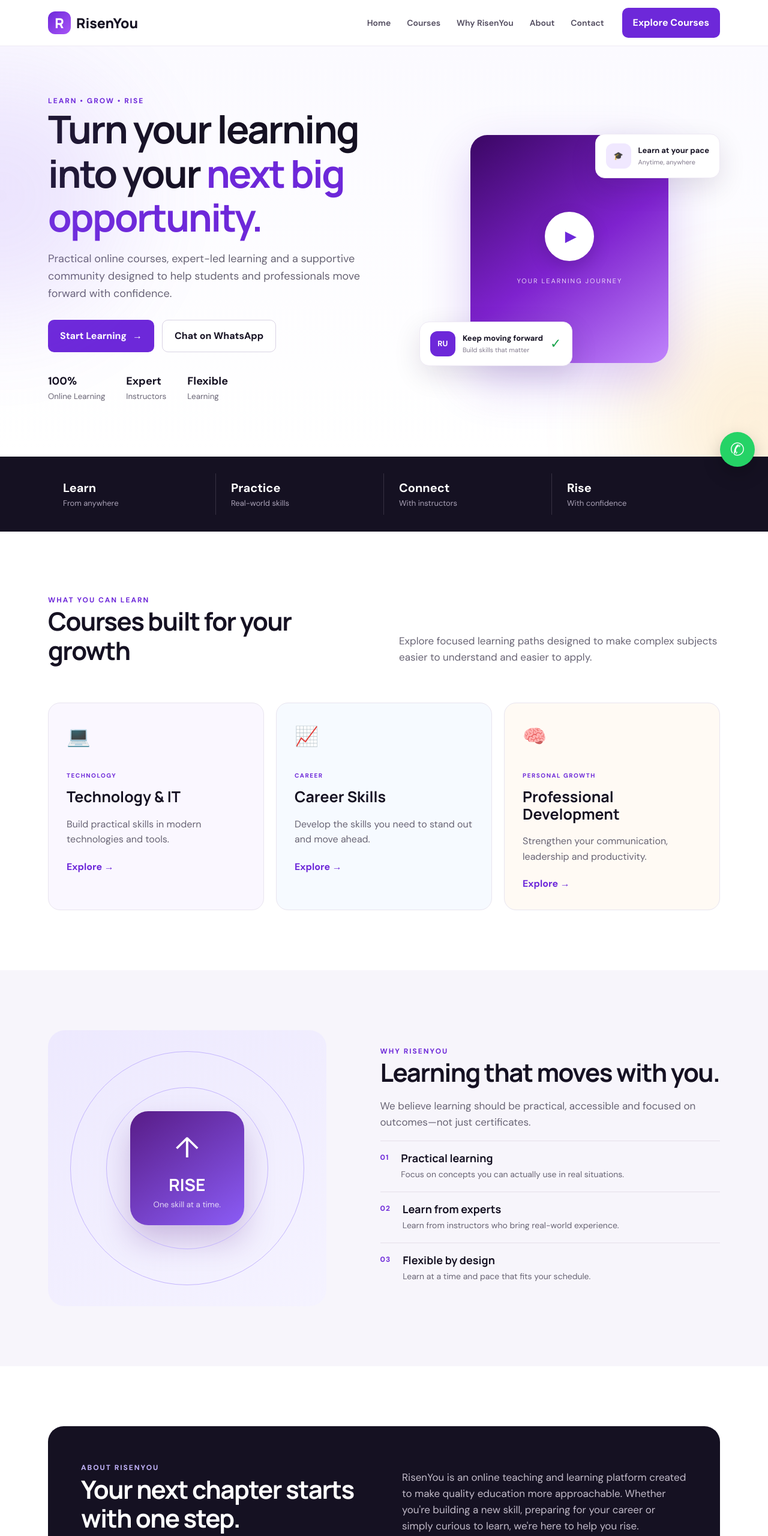
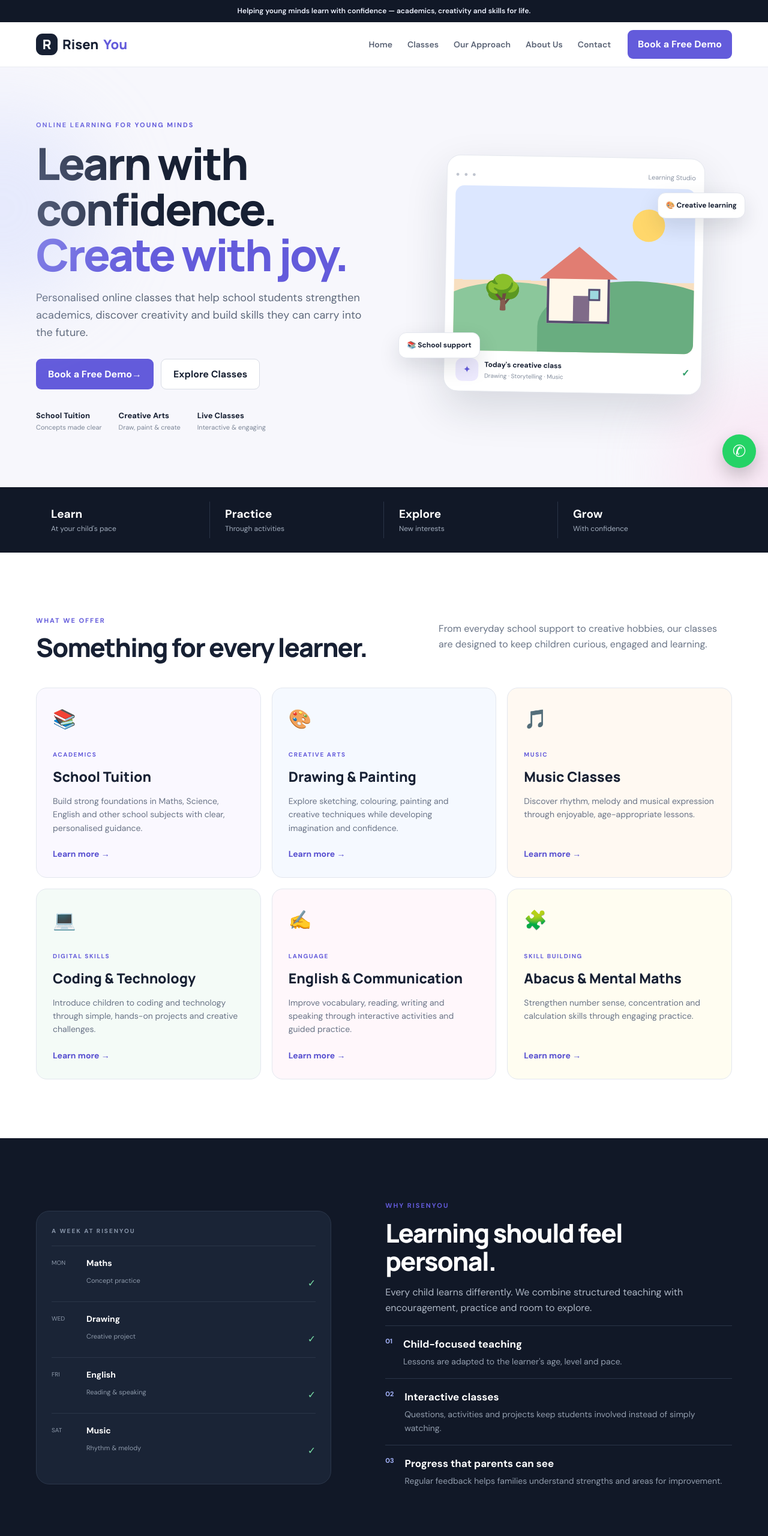
Before and after one commit to sijos07/risenyou, a plain HTML site: page index.html in a window 1280 px wide. Shown: the top 2560 px of the page at 60% size. Drawn offline with Linux system fonts and the light colour scheme.

Commit message:
version 2

```diff
--- a/assets/js/main.js
+++ b/assets/js/main.js
@@ -1 +1,4 @@
-const menuButton=document.querySelector('.menu-toggle');const nav=document.querySelector('.nav');if(menuButton){menuButton.addEventListener('click',()=>nav.classList.toggle('open'));}document.querySelectorAll('nav a').forEach(link=>link.addEventListener('click',()=>nav.classList.remove('open')));
+const menuButton=document.querySelector('.menu-toggle');
+const nav=document.querySelector('.nav');
+if(menuButton){menuButton.addEventListener('click',()=>{const open=nav.classList.toggle('open');menuButton.setAttribute('aria-expanded',open);});}
+document.querySelectorAll('nav a').forEach(link=>link.addEventListener('click',()=>nav.classList.remove('open')));
--- a/index.html
+++ b/index.html
@@ -1,143 +1,48 @@
 <!DOCTYPE html>
 <html lang="en">
 <head>
-  <meta charset="UTF-8">
-  <meta name="viewport" content="width=device-width, initial-scale=1.0">
-  <meta name="description" content="RisenYou - Online learning and teaching platform. Learn smarter, grow faster and build your future.">
-  <meta name="theme-color" content="#6d28d9">
-  <title>RisenYou | Learn. Grow. Rise.</title>
-  <link rel="stylesheet" href="assets/css/style.css">
+<meta charset="UTF-8"><meta name="viewport" content="width=device-width, initial-scale=1.0">
+<meta name="description" content="RisenYou - Online classes for school students including tuition, drawing, art, music, coding and creative skills.">
+<title>RisenYou | Learn. Create. Grow.</title>
+<link rel="preconnect" href="https://fonts.googleapis.com"><link rel="preconnect" href="https://fonts.gstatic.com" crossorigin>
+<link href="https://fonts.googleapis.com/css2?family=DM+Sans:wght@400;500;600;700&family=Manrope:wght@700;800&display=swap" rel="stylesheet">
+<link rel="stylesheet" href="assets/css/style.css">
 </head>
 <body>
-  <header class="site-header" id="home">
-    <div class="container nav">
-      <a class="logo" href="#home"><span>R</span> RisenYou</a>
-      <nav id="navMenu">
-        <a href="#home">Home</a>
-        <a href="#courses">Courses</a>
-        <a href="#why-us">Why RisenYou</a>
-        <a href="#about">About</a>
-        <a href="#contact">Contact</a>
-      </nav>
-      <a class="nav-cta" href="#courses">Explore Courses</a>
-      <button class="menu-toggle" aria-label="Open menu">☰</button>
-    </div>
-  </header>
-
-  <main>
-    <section class="hero">
-      <div class="hero-glow glow-one"></div>
-      <div class="hero-glow glow-two"></div>
-      <div class="container hero-grid">
-        <div class="hero-copy">
-          <div class="eyebrow">LEARN • GROW • RISE</div>
-          <h1>Turn your learning into your <span>next big opportunity.</span></h1>
-          <p>Practical online courses, expert-led learning and a supportive community designed to help students and professionals move forward with confidence.</p>
-          <div class="hero-actions">
-            <a class="btn btn-primary" href="#courses">Start Learning <span>→</span></a>
-            <a class="btn btn-secondary" href="https://wa.me/919999999999?text=Hi%20RisenYou%2C%20I%20would%20like%20to%20know%20more%20about%20your%20courses." target="_blank" rel="noopener">Chat on WhatsApp</a>
-          </div>
-          <div class="trust-row">
-            <div><strong>100%</strong><small>Online Learning</small></div>
-            <div><strong>Expert</strong><small>Instructors</small></div>
-            <div><strong>Flexible</strong><small>Learning</small></div>
-          </div>
-        </div>
-        <div class="hero-card">
-          <div class="floating-card top-card"><span class="icon">🎓</span><div><strong>Learn at your pace</strong><small>Anytime, anywhere</small></div></div>
-          <div class="learning-visual">
-            <div class="play-circle">▶</div>
-            <div class="visual-label">YOUR LEARNING JOURNEY</div>
-          </div>
-          <div class="floating-card bottom-card"><span class="avatar">RU</span><div><strong>Keep moving forward</strong><small>Build skills that matter</small></div><span class="check">✓</span></div>
-        </div>
-      </div>
-    </section>
-
-    <section class="stats">
-      <div class="container stats-grid">
-        <div><strong>Learn</strong><span>From anywhere</span></div>
-        <div><strong>Practice</strong><span>Real-world skills</span></div>
-        <div><strong>Connect</strong><span>With instructors</span></div>
-        <div><strong>Rise</strong><span>With confidence</span></div>
-      </div>
-    </section>
-
-    <section class="section" id="courses">
-      <div class="container">
-        <div class="section-heading">
-          <div><span class="eyebrow">WHAT YOU CAN LEARN</span><h2>Courses built for your growth</h2></div>
-          <p>Explore focused learning paths designed to make complex subjects easier to understand and easier to apply.</p>
-        </div>
-        <div class="course-grid">
-          <article class="course-card purple">
-            <div class="course-icon">💻</div><span class="tag">TECHNOLOGY</span>
-            <h3>Technology & IT</h3><p>Build practical skills in modern technologies and tools.</p><a href="#contact">Explore →</a>
-          </article>
-          <article class="course-card blue">
-            <div class="course-icon">📈</div><span class="tag">CAREER</span>
-            <h3>Career Skills</h3><p>Develop the skills you need to stand out and move ahead.</p><a href="#contact">Explore →</a>
-          </article>
-          <article class="course-card orange">
-            <div class="course-icon">🧠</div><span class="tag">PERSONAL GROWTH</span>
-            <h3>Professional Development</h3><p>Strengthen your communication, leadership and productivity.</p><a href="#contact">Explore →</a>
-          </article>
-        </div>
-      </div>
-    </section>
-
-    <section class="section light" id="why-us">
-      <div class="container why-grid">
-        <div class="why-art">
-          <div class="ring ring-one"></div><div class="ring ring-two"></div>
-          <div class="rise-box"><span>↑</span><strong>RISE</strong><small>One skill at a time.</small></div>
-        </div>
-        <div>
-          <span class="eyebrow">WHY RISENYOU</span>
-          <h2>Learning that moves with you.</h2>
-          <p class="lead">We believe learning should be practical, accessible and focused on outcomes—not just certificates.</p>
-          <div class="feature"><b>01</b><div><h3>Practical learning</h3><p>Focus on concepts you can actually use in real situations.</p></div></div>
-          <div class="feature"><b>02</b><div><h3>Learn from experts</h3><p>Learn from instructors who bring real-world experience.</p></div></div>
-          <div class="feature"><b>03</b><div><h3>Flexible by design</h3><p>Learn at a time and pace that fits your schedule.</p></div></div>
-        </div>
-      </div>
-    </section>
-
-    <section class="section" id="about">
-      <div class="container about-card">
-        <div>
-          <span class="eyebrow">ABOUT RISENYOU</span>
-          <h2>Your next chapter starts with one step.</h2>
-        </div>
-        <p>RisenYou is an online teaching and learning platform created to make quality education more approachable. Whether you're building a new skill, preparing for your career or simply curious to learn, we're here to help you rise.</p>
-      </div>
-    </section>
-
-    <section class="cta-section" id="contact">
-      <div class="container cta-inner">
-        <div>
-          <span class="eyebrow">READY TO START?</span>
-          <h2>Let's help you RisenYou.</h2>
-          <p>Have a question about courses or enrolment? Talk to us directly.</p>
-        </div>
-        <div class="contact-actions">
-          <a class="contact-link" href="tel:+919999999999">📞 <span><small>Call us</small>+91 99999 99999</span></a>
-          <a class="contact-link" href="https://wa.me/919999999999?text=Hi%20RisenYou%2C%20I%20would%20like%20to%20know%20more%20about%20your%20courses." target="_blank" rel="noopener">💬 <span><small>WhatsApp</small>Chat with us</span></a>
-        </div>
-      </div>
-    </section>
-  </main>
-
-  <footer>
-    <div class="container footer-grid">
-      <div><a class="logo" href="#home"><span>R</span> RisenYou</a><p>Learn. Grow. Rise.</p></div>
-      <div class="footer-links"><a href="#courses">Courses</a><a href="#why-us">Why RisenYou</a><a href="#about">About</a><a href="#contact">Contact</a></div>
-      <div class="footer-contact"><a href="tel:+919999999999">+91 99999 99999</a><a href="mailto:hello@risenyou.co.in">hello@risenyou.co.in</a></div>
-    </div>
-    <div class="container copyright">© 2026 RisenYou. All rights reserved.</div>
-  </footer>
-
-  <a class="whatsapp-float" href="https://wa.me/919999999999?text=Hi%20RisenYou%2C%20I%20would%20like%20to%20know%20more%20about%20your%20courses." target="_blank" rel="noopener" aria-label="Chat on WhatsApp">✆</a>
-  <script src="assets/js/main.js"></script>
-</body>
-</html>
+<div class="announcement">Helping young minds learn with confidence — academics, creativity and skills for life.</div>
+<header class="site-header"><div class="container nav">
+<a class="logo" href="#home"><span class="logo-mark">R</span>Risen<span>You</span></a>
+<nav id="navMenu"><a href="#home">Home</a><a href="#classes">Classes</a><a href="#approach">Our Approach</a><a href="#about">About Us</a><a href="#contact">Contact</a></nav>
+<a class="nav-cta" href="#contact">Book a Free Demo</a><button class="menu-toggle" aria-label="Open menu" aria-expanded="false">☰</button>
+</div></header>
+<main>
+<section class="hero" id="home"><div class="blob b1"></div><div class="blob b2"></div><div class="container hero-grid">
+<div class="hero-copy"><span class="eyebrow">ONLINE LEARNING FOR YOUNG MINDS</span><h1>Learn with confidence. <span>Create with joy.</span></h1>
+<p>Personalised online classes that help school students strengthen academics, discover creativity and build skills they can carry into the future.</p>
+<div class="hero-actions"><a class="btn btn-primary" href="#contact">Book a Free Demo <b>→</b></a><a class="btn btn-secondary" href="#classes">Explore Classes</a></div>
+<div class="trust-row"><div><strong>School Tuition</strong><small>Concepts made clear</small></div><div><strong>Creative Arts</strong><small>Draw, paint & create</small></div><div><strong>Live Classes</strong><small>Interactive & engaging</small></div></div></div>
+<div class="hero-visual"><div class="learning-card"><div class="card-top"><span class="dots">● ● ●</span><span>Learning Studio</span></div><div class="canvas-art"><div class="sun"></div><div class="hill h1"></div><div class="hill h2"></div><div class="house"><i></i><b></b></div><div class="tree">🌳</div></div><div class="class-note"><span class="note-icon">✦</span><div><strong>Today's creative class</strong><small>Drawing · Storytelling · Music</small></div><span class="check">✓</span></div></div><div class="floating f1">🎨 <span>Creative learning</span></div><div class="floating f2">📚 <span>School support</span></div></div>
+</div></section>
+<section class="stats"><div class="container stats-grid"><div><strong>Learn</strong><span>At your child's pace</span></div><div><strong>Practice</strong><span>Through activities</span></div><div><strong>Explore</strong><span>New interests</span></div><div><strong>Grow</strong><span>With confidence</span></div></div></section>
+<section class="section" id="classes"><div class="container"><div class="section-heading"><div><span class="eyebrow">WHAT WE OFFER</span><h2>Something for every learner.</h2></div><p>From everyday school support to creative hobbies, our classes are designed to keep children curious, engaged and learning.</p></div>
+<div class="class-grid">
+<article class="class-card purple"><div class="class-icon">📚</div><span class="tag">ACADEMICS</span><h3>School Tuition</h3><p>Build strong foundations in Maths, Science, English and other school subjects with clear, personalised guidance.</p><a href="#contact">Learn more →</a></article>
+<article class="class-card blue"><div class="class-icon">🎨</div><span class="tag">CREATIVE ARTS</span><h3>Drawing & Painting</h3><p>Explore sketching, colouring, painting and creative techniques while developing imagination and confidence.</p><a href="#contact">Learn more →</a></article>
+<article class="class-card orange"><div class="class-icon">🎵</div><span class="tag">MUSIC</span><h3>Music Classes</h3><p>Discover rhythm, melody and musical expression through enjoyable, age-appropriate lessons.</p><a href="#contact">Learn more →</a></article>
+<article class="class-card green"><div class="class-icon">💻</div><span class="tag">DIGITAL SKILLS</span><h3>Coding & Technology</h3><p>Introduce children to coding and technology through simple, hands-on projects and creative challenges.</p><a href="#contact">Learn more →</a></article>
+<article class="class-card pink"><div class="class-icon">✍️</div><span class="tag">LANGUAGE</span><h3>English & Communication</h3><p>Improve vocabulary, reading, writing and speaking through interactive activities and guided practice.</p><a href="#contact">Learn more →</a></article>
+<article class="class-card yellow"><div class="class-icon">🧩</div><span class="tag">SKILL BUILDING</span><h3>Abacus & Mental Maths</h3><p>Strengthen number sense, concentration and calculation skills through engaging practice.</p><a href="#contact">Learn more →</a></article>
+</div></div></section>
+<section class="section approach" id="approach"><div class="container approach-grid"><div class="learning-board"><div class="board-title">A WEEK AT RISENYOU</div><div class="activity"><span>MON</span><b>Maths</b><small>Concept practice</small><i>✓</i></div><div class="activity"><span>WED</span><b>Drawing</b><small>Creative project</small><i>✓</i></div><div class="activity"><span>FRI</span><b>English</b><small>Reading & speaking</small><i>✓</i></div><div class="activity"><span>SAT</span><b>Music</b><small>Rhythm & melody</small><i>✓</i></div></div>
+<div><span class="eyebrow">WHY RISENYOU</span><h2>Learning should feel personal.</h2><p class="lead">Every child learns differently. We combine structured teaching with encouragement, practice and room to explore.</p>
+<div class="feature"><b>01</b><div><h3>Child-focused teaching</h3><p>Lessons are adapted to the learner's age, level and pace.</p></div></div><div class="feature"><b>02</b><div><h3>Interactive classes</h3><p>Questions, activities and projects keep students involved instead of simply watching.</p></div></div><div class="feature"><b>03</b><div><h3>Progress that parents can see</h3><p>Regular feedback helps families understand strengths and areas for improvement.</p></div></div></div></div></section>
+<section class="section journey"><div class="container"><div class="section-heading center"><div><span class="eyebrow">HOW IT WORKS</span><h2>A simple start for every family.</h2></div><p>Get to know us, let your child experience a class and then choose what works best.</p></div><div class="steps"><div class="step"><span>01</span><h3>Tell us what you need</h3><p>Share your child's age, interests and the subjects or skills you'd like to focus on.</p></div><div class="step"><span>02</span><h3>Try a demo class</h3><p>Join a friendly introductory session and see how your child responds.</p></div><div class="step"><span>03</span><h3>Choose a learning plan</h3><p>Pick the subjects, creative classes and schedule that suit your family.</p></div><div class="step"><span>04</span><h3>Learn and grow</h3><p>Attend live classes, practise regularly and track progress over time.</p></div></div></div></section>
+<section class="section highlights"><div class="container"><div class="section-heading"><div><span class="eyebrow">MORE THAN A CLASS</span><h2>Building skills beyond the classroom.</h2></div><p>We want children to become confident learners who ask questions, try new things and enjoy the process of getting better.</p></div><div class="highlight-grid"><div><span>01</span><h3>Confidence</h3><p>Encouragement and achievable challenges help children participate without fear of mistakes.</p></div><div><span>02</span><h3>Creativity</h3><p>Arts, music, projects and open-ended activities give children space to express themselves.</p></div><div><span>03</span><h3>Curiosity</h3><p>We encourage students to explore beyond the textbook and connect learning to everyday life.</p></div></div></div></section>
+<section class="section testimonials"><div class="container"><div class="section-heading center"><div><span class="eyebrow">PARENTS & STUDENTS</span><h2>Learning that families value.</h2></div><p>Use your real parent testimonials here as the platform grows.</p></div><div class="testimonial-grid"><article><div class="stars">★★★★★</div><p>“My daughter looks forward to her classes. The lessons are simple, interactive and she has become much more confident.”</p><b>Parent of a school student</b><small>School Tuition</small></article><article><div class="stars">★★★★★</div><p>“The drawing classes have helped my son become more creative. He loves showing us what he makes after every class.”</p><b>Parent of a young learner</b><small>Drawing & Painting</small></article><article><div class="stars">★★★★★</div><p>“The teacher is patient and encouraging. We can see the difference in both understanding and interest.”</p><b>Parent of a student</b><small>Academic Support</small></article></div></div></section>
+<section class="section about" id="about"><div class="container about-card"><div><span class="eyebrow">ABOUT RISENYOU</span><h2>A place to learn, explore and grow.</h2></div><p>RisenYou is an online learning platform for school students and young learners. We bring together academic support and creative learning — from tuition and language skills to drawing, music, technology and more. Our goal is simple: make quality learning accessible, engaging and meaningful for every child.</p></div></section>
+<section class="cta-section" id="contact"><div class="container cta-inner"><div><span class="eyebrow light">START TODAY</span><h2>Let your child's learning journey begin.</h2><p>Book a free demo class or message us to find the right class for your child.</p></div><div class="contact-actions"><a class="btn btn-light" href="https://wa.me/919999999999?text=Hi%20RisenYou%2C%20I%20would%20like%20to%20book%20a%20free%20demo%20class." target="_blank" rel="noopener">Book a Free Demo →</a><a class="contact-link" href="tel:+919999999999">📞 <span><small>Call / WhatsApp</small>+91 99999 99999</span></a></div></div></section>
+</main>
+<footer><div class="container footer-grid"><div><a class="logo" href="#home"><span class="logo-mark">R</span>Risen<span>You</span></a><p>Learn. Create. Grow.</p></div><div class="footer-links"><a href="#classes">Classes</a><a href="#approach">Our Approach</a><a href="#about">About Us</a><a href="#contact">Contact</a></div><div class="footer-contact"><a href="tel:+919999999999">+91 99999 99999</a><a href="mailto:hello@risenyou.co.in">hello@risenyou.co.in</a><span>© 2026 RisenYou. All rights reserved.</span></div></div></footer>
+<a class="whatsapp-float" href="https://wa.me/919999999999?text=Hi%20RisenYou%2C%20I%20would%20like%20to%20know%20more%20about%20your%20classes." target="_blank" rel="noopener" aria-label="Chat on WhatsApp">✆</a>
+<script src="assets/js/main.js"></script>
+</body></html>
```
Also changed, not shown: assets/css/style.css.
